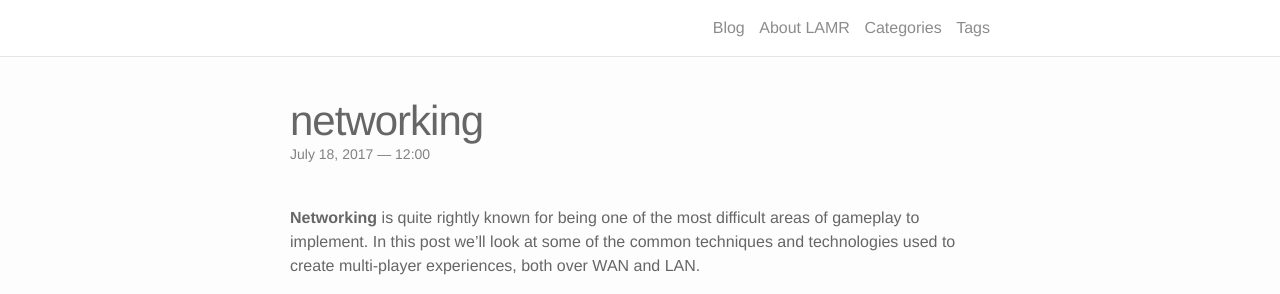
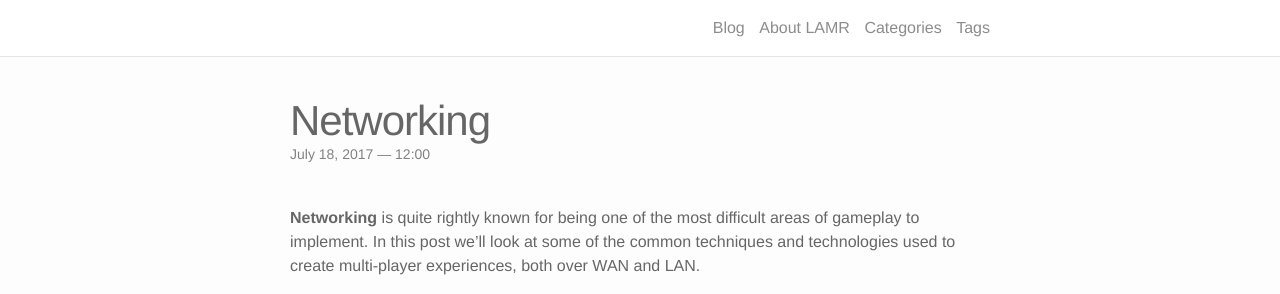
Before and after one commit to LAMRoberts/LAMRoberts.github.io, a Jekyll site: the page built from _posts/2017-07-18-networking.markdown, in a window 1280 px wide. Shown: the top 294 px of the page. Built offline with Jekyll 4.4.1, drawn with Linux system fonts in a browser that asks for light colours; nearby versions of some CDN libraries; part of the change alters nothing that is shown.

```diff
--- a/_posts/2017-07-18-networking.markdown
+++ b/_posts/2017-07-18-networking.markdown
@@ -1,8 +1,11 @@
 ---
 layout: post
-title:  networking
+title:  Networking
 date:   2017-07-18 12:00:00
-description: a brief intro to networking
+description: A brief intro to networking.
+Category: Dev Blog
+Tags:
+ - Low Level Programming
 ---
 <b>Networking</b> is quite rightly known for being one of the most difficult areas of gameplay to implement. In this post we'll look at some of the common techniques and technologies used to create multi-player experiences, both over WAN and LAN.
 
```
